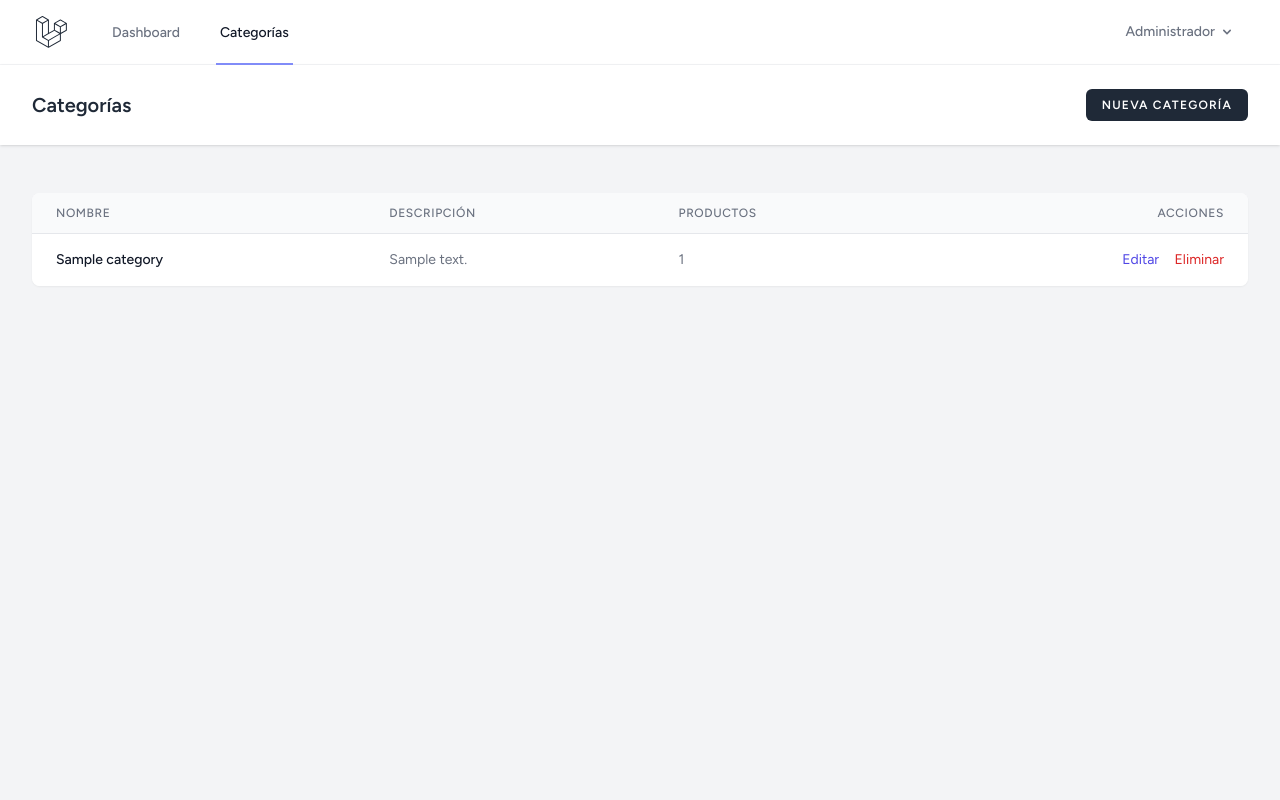
After one commit to kamarup17-droid/inventario-emprendedores, a Laravel app: page /categories in a window 1280 px wide. The commit adds this page. Run offline with Laravel 12, Linux system fonts and the light colour scheme; a user stored in the database is signed in; data comes from the database, SQL or seed files in the repository; tables that the repository leaves empty hold one stand-in row (values such as "Sample post"); style sheets or scripts are compiled from the project's sources.

Commit message:
feat: agrega CRUD de categorías para el administrador

```diff
--- /dev/null
+++ b/app/Http/Controllers/CategoryController.php
@@ -0,0 +1,61 @@
+<?php
+
+namespace App\Http\Controllers;
+
+use App\Http\Requests\CategoryRequest;
+use App\Models\Category;
+
+class CategoryController extends Controller
+{
+    public function index()
+    {
+        $categories = Category::withCount('products')
+            ->orderBy('name')
+            ->paginate(10);
+
+        return view('categories.index', compact('categories'));
+    }
+
+    public function create()
+    {
+        return view('categories.create');
+    }
+
+    public function store(CategoryRequest $request)
+    {
+        Category::create($request->validated());
+
+        return redirect()
+            ->route('categories.index')
+            ->with('success', 'Categoría creada correctamente.');
+    }
+
+    public function edit(Category $category)
+    {
+        return view('categories.edit', compact('category'));
+    }
+
+    public function update(CategoryRequest $request, Category $category)
+    {
+        $category->update($request->validated());
+
+        return redirect()
+            ->route('categories.index')
+            ->with('success', 'Categoría actualizada correctamente.');
+    }
+
+    public function destroy(Category $category)
+    {
+        if ($category->products()->exists()) {
+            return redirect()
+                ->route('categories.index')
+                ->with('error', 'No se puede eliminar: la categoría tiene productos asociados.');
+        }
+
+        $category->delete();
+
+        return redirect()
+            ->route('categories.index')
+            ->with('success', 'Categoría eliminada correctamente.');
+    }
+}
--- /dev/null
+++ b/resources/views/categories/index.blade.php
@@ -0,0 +1,61 @@
+<x-app-layout>
+    <x-slot name="header">
+        <div class="flex items-center justify-between">
+            <h2 class="text-xl font-semibold leading-tight text-gray-800">Categorías</h2>
+            <a href="{{ route('categories.create') }}"
+               class="inline-flex items-center rounded-md bg-gray-800 px-4 py-2 text-xs font-semibold uppercase tracking-widest text-white hover:bg-gray-700">
+                Nueva categoría
+            </a>
+        </div>
+    </x-slot>
+
+    <div class="py-12">
+        <div class="mx-auto max-w-7xl sm:px-6 lg:px-8">
+            <x-flash-messages />
+
+            <div class="overflow-hidden bg-white shadow-sm sm:rounded-lg">
+                <table class="min-w-full divide-y divide-gray-200">
+                    <thead class="bg-gray-50">
+                        <tr>
+                            <th class="px-6 py-3 text-left text-xs font-medium uppercase tracking-wider text-gray-500">Nombre</th>
+                            <th class="px-6 py-3 text-left text-xs font-medium uppercase tracking-wider text-gray-500">Descripción</th>
+                            <th class="px-6 py-3 text-left text-xs font-medium uppercase tracking-wider text-gray-500">Productos</th>
+                            <th class="px-6 py-3 text-right text-xs font-medium uppercase tracking-wider text-gray-500">Acciones</th>
+                        </tr>
+                    </thead>
+                    <tbody class="divide-y divide-gray-200 bg-white">
+                        @forelse ($categories as $category)
+                            <tr>
+                                <td class="px-6 py-4 text-sm font-medium text-gray-900">{{ $category->name }}</td>
+                                <td class="px-6 py-4 text-sm text-gray-500">{{ $category->description ?? '—' }}</td>
+                                <td class="px-6 py-4 text-sm text-gray-500">{{ $category->products_count }}</td>
+                                <td class="px-6 py-4 text-right text-sm">
+                                    <a href="{{ route('categories.edit', $category) }}"
+                                       class="text-indigo-600 hover:text-indigo-900">Editar</a>
+
+                                    <form method="POST" action="{{ route('categories.destroy', $category) }}"
+                                          class="ml-3 inline"
+                                          onsubmit="return confirm('¿Seguro que deseas eliminar esta categoría?')">
+                                        @csrf
+                                        @method('DELETE')
+                                        <button type="submit" class="text-red-600 hover:text-red-900">Eliminar</button>
+                                    </form>
+                                </td>
+                            </tr>
+                        @empty
+                            <tr>
+                                <td colspan="4" class="px-6 py-8 text-center text-sm text-gray-500">
+                                    Aún no hay categorías registradas.
+                                </td>
+                            </tr>
+                        @endforelse
+                    </tbody>
+                </table>
+            </div>
+
+            <div class="mt-4">
+                {{ $categories->links() }}
+            </div>
+        </div>
+    </div>
+</x-app-layout>
--- /dev/null
+++ b/resources/views/components/flash-messages.blade.php
@@ -0,0 +1,11 @@
+@if (session('success'))
+    <div class="mb-4 rounded-md border border-green-200 bg-green-50 p-4 text-sm text-green-800">
+        {{ session('success') }}
+    </div>
+@endif
+
+@if (session('error'))
+    <div class="mb-4 rounded-md border border-red-200 bg-red-50 p-4 text-sm text-red-800">
+        {{ session('error') }}
+    </div>
+@endif
--- a/resources/views/layouts/navigation.blade.php
+++ b/resources/views/layouts/navigation.blade.php
@@ -15,6 +15,11 @@
                     <x-nav-link :href="route('dashboard')" :active="request()->routeIs('dashboard')">
                         {{ __('Dashboard') }}
                     </x-nav-link>
+                    @if (auth()->user()->isAdmin())
+                    <x-nav-link :href="route('categories.index')" :active="request()->routeIs('categories.*')">
+                        Categorías
+                    </x-nav-link>
+                    @endif
                 </div>
             </div>
 
@@ -83,6 +88,11 @@
                 <x-responsive-nav-link :href="route('profile.edit')">
                     {{ __('Profile') }}
                 </x-responsive-nav-link>
+                @if (auth()->user()->isAdmin())
+                <x-responsive-nav-link :href="route('categories.index')" :active="request()->routeIs('categories.*')">
+                    Categorías
+                </x-responsive-nav-link>
+                @endif
 
                 <!-- Authentication -->
                 <form method="POST" action="{{ route('logout') }}">
--- a/routes/web.php
+++ b/routes/web.php
@@ -1,5 +1,6 @@
 <?php
 
+use App\Http\Controllers\CategoryController;
 use App\Http\Controllers\ProfileController;
 use Illuminate\Support\Facades\Route;
 
@@ -16,5 +17,8 @@ Route::middleware('auth')->group(function () {
     Route::patch('/profile', [ProfileController::class, 'update'])->name('profile.update');
     Route::delete('/profile', [ProfileController::class, 'destroy'])->name('profile.destroy');
 });
+Route::middleware(['auth', 'role:administrador'])->group(function () {
+    Route::resource('categories', CategoryController::class)->except('show');
+});
 
 require __DIR__.'/auth.php';
```
Also changed, not shown: app/Http/Requests/CategoryRequest.php (added, +39 -0 lines), resources/views/categories/_form.blade.php (added, +13 -0 lines), resources/views/categories/create.blade.php (added, +22 -0 lines), resources/views/categories/edit.blade.php (added, +23 -0 lines).
